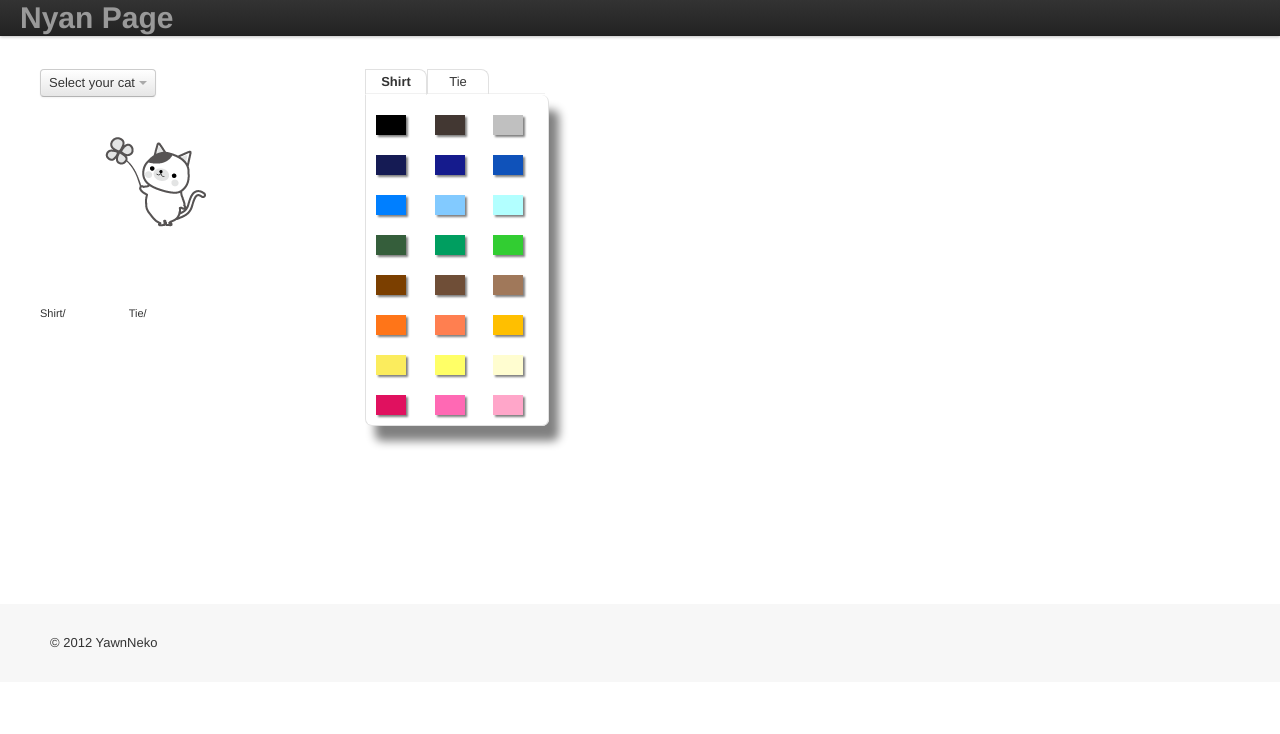
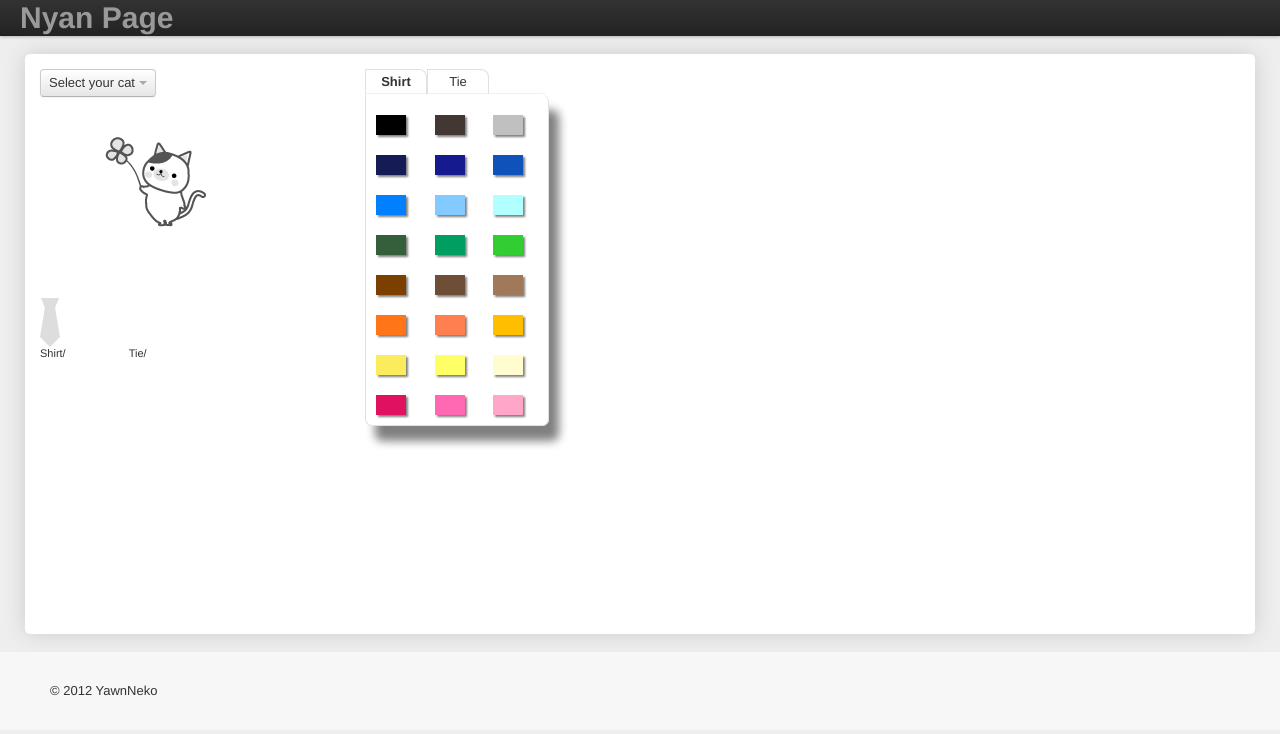
Before and after one commit to ShulliDrake/cattiecolor-jqm, a Django app: page /neko/ in a window 1280 px wide. Shown: the top 734 px of the page. Run offline with Django 3.2, Linux system fonts and the light colour scheme; some libraries are stand-ins or nearby versions.

Commit message:
Added a tie shape for testing and some style changes

```diff
--- a/mysite/neko/static/css/home.css
+++ b/mysite/neko/static/css/home.css
@@ -1,12 +1,13 @@
+body { background-color:#eee; }
 a { text-decoration:none; }
 ul { margin:0; }
 li { list-style:none; }
 
-#container { min-width:950px; min-height:550px; }
+#container { min-width:950px; }
 
 header {}
 
-#content { max-width:1200px; margin-left:auto; margin-right:auto; }
+#content { max-width:1200px; min-height:550px; margin-left:auto; margin-right:auto; background-color:#fff; margin-bottom:18px; border-radius:5px; box-shadow:0 0 20px #ccc; }
 
 .tabs { height:24px; border-bottom:1px solid #f1f1f1; margin-right:4px; }
 .tabs ul li { float:left; width:50px; text-align:center; padding:3px 5px; border:1px solid #e1e1e1; border-top-right-radius:8px; border-bottom:none; }
@@ -34,6 +35,11 @@ header {}
 #catphoto .cat3 { background:url('/static/images/cat3.gif') no-repeat center; }
 #catphoto .cat4 { background:url('/static/images/cat4.gif') no-repeat center; }
 
+/* Tie Shape */
+#tie_block:before { position:absolute; width:10px; content:''; top:1px; left:-4px; border-width:10px 4px 0 4px; border-color:#ddd transparent transparent transparent; border-style:solid; }
+#tie_block { position:relative; width:10px; height:10px; border-width:0 5px 30px 5px; border-color:transparent transparent #ddd transparent; border-style:solid; }
+#tie_block:after { position:absolute; content:''; top:40px; left:-5px; border-width:10px 10px 0 10px; border-color:#ddd transparent transparent transparent; border-style:solid; }
+
 /* Color Labels */
 .cat .color_label { font-size:11px; }
 .cat .color_label span { display:inline-block; width:60px; height:20px; font-style:italic; }
--- a/mysite/neko/templates/home.html
+++ b/mysite/neko/templates/home.html
@@ -25,6 +25,7 @@
       <span class="shirt cat1"></span>
       <span class="tie"></span>
     </div>
+    <div id="tie_block"></div>
     <div class="color_label">Shirt/<span class="shirt"></span>&nbsp;Tie/<span class="tie"></span>
     </div>
   </section>
```
